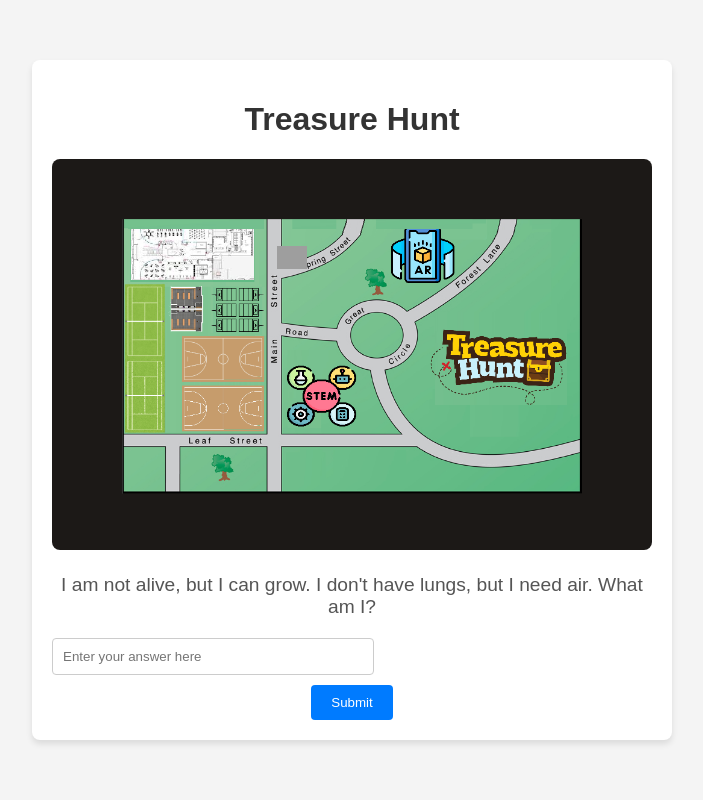
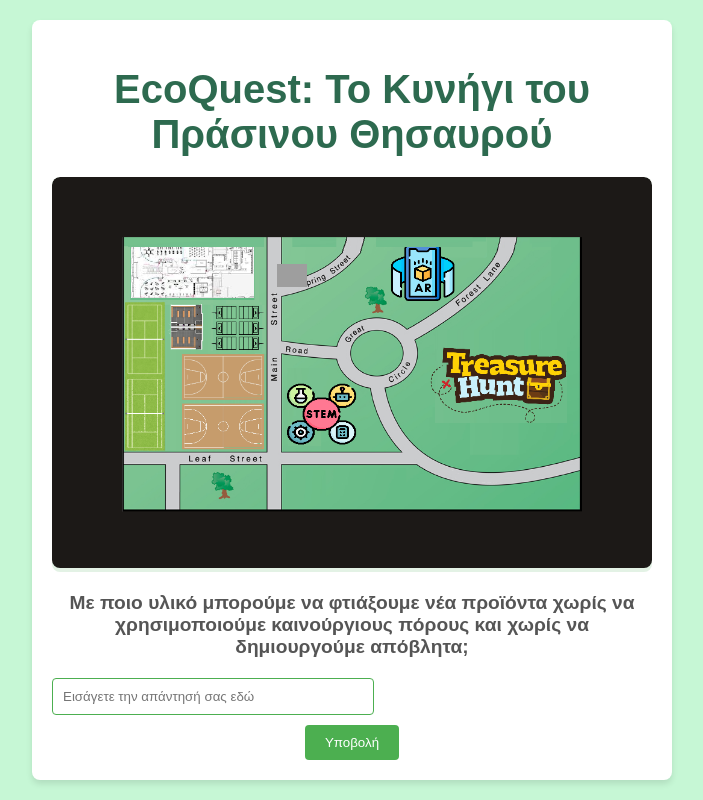
Before and after one commit to Gyorgiz/Project-Nexus, a plain HTML site: page index.html in a window 1280 px wide. Both pictures are taken after a click on the element 580 px from the left and 309 px from the top of the page. Shown: the whole page, without its empty margins (288-991 px from the left). Drawn offline with Linux system fonts and the light colour scheme; grey boxes are pictures that could not be loaded.

Commit message:
Update index.html

```diff
--- a/index.html
+++ b/index.html
@@ -1,9 +1,9 @@
 <!DOCTYPE html>
-<html lang="en">
+<html lang="el">
 <head>
     <meta charset="UTF-8">
     <meta name="viewport" content="width=device-width, initial-scale=1.0">
-    <title>Treasure Hunt</title>
+    <title>EcoQuest: Το Κυνήγι του Πράσινου Θησαυρού</title>
     <style>
         body {
             font-family: Arial, sans-serif;
@@ -14,7 +14,8 @@
             align-items: center;
             justify-content: center;
             height: 100vh;
-            background-color: #f4f4f4;
+            background-color: #c6f7d5;
+            color: #2d2d2d;
         }
         .container {
             text-align: center;
@@ -26,11 +27,16 @@
             max-width: 600px;
         }
         h1 {
-            color: #333;
+            color: #2d6a4f;
+            font-size: 2.5rem;
+            margin-bottom: 20px;
         }
         .map-container {
             position: relative;
             margin: 20px 0;
+            background-color: #e3f2e5;
+            border-radius: 8px;
+            overflow: hidden;
         }
         .map-container img {
             width: 100%;
@@ -49,25 +55,26 @@
             margin: 20px 0;
             font-size: 1.2rem;
             color: #555;
+            font-weight: bold;
         }
         input[type="text"] {
             padding: 10px;
             width: 80%;
             max-width: 300px;
             margin-bottom: 10px;
-            border: 1px solid #ccc;
+            border: 1px solid #4caf50;
             border-radius: 4px;
         }
         button {
             padding: 10px 20px;
-            background: #007bff;
+            background: #4caf50;
             color: #ffffff;
             border: none;
             border-radius: 4px;
             cursor: pointer;
         }
         button:hover {
-            background: #0056b3;
+            background: #388e3c;
         }
         .success {
             color: green;
@@ -77,27 +84,31 @@
 </head>
 <body>
     <div class="container">
-        <h1>Treasure Hunt</h1>
+        <h1>EcoQuest: Το Κυνήγι του Πράσινου Θησαυρού</h1>
         <div class="map-container">
-            <img src="https://github.com/Gyorgiz/Project-Nexus/blob/0ad80b105f34fb5554478c1e44103b27cb94c795/custom_map.png" alt="Park Map">
+            <img src="https://github.com/Gyorgiz/Project-Nexus/blob/0ad80b105f34fb5554478c1e44103b27cb94c795/custom_map.png" alt="Χάρτης Πάρκου">
             <div class="marker" id="marker1" style="top: 30%; left: 40%;"></div>
             <div class="marker" id="marker2" style="top: 60%; left: 50%; display: none;"></div>
             <div class="marker" id="marker3" style="top: 80%; left: 20%; display: none;"></div>
         </div>
-        <p class="clue">Welcome! Click the first marker to begin your treasure hunt.</p>
-        <input type="text" id="answer" placeholder="Enter your answer here" style="display: none;">
-        <button id="actionButton" style="display: none;">Submit</button>
+        <p class="clue">Καλώς ήρθατε! Πατήστε το πρώτο δείκτη για να ξεκινήσετε το κυνήγι του θησαυρού.</p>
+        <input type="text" id="answer" placeholder="Εισάγετε την απάντησή σας εδώ" style="display: none;">
+        <button id="actionButton" style="display: none;">Υποβολή</button>
         <p id="feedback" class="success" style="display: none;"></p>
     </div>
 
     <script>
         const clues = [
-            "I am not alive, but I can grow. I don't have lungs, but I need air. What am I?", // Answer: Fire
-            "I speak without a mouth and hear without ears. I have no body, but I come alive with the wind. What am I?", // Answer: Echo
-            "The more of me you take, the more you leave behind. What am I?" // Answer: Footsteps
+            "Με ποιο υλικό μπορούμε να φτιάξουμε νέα προϊόντα χωρίς να χρησιμοποιούμε καινούργιους πόρους και χωρίς να δημιουργούμε απόβλητα;", // Απάντηση: Ανακυκλωμένο χαρτί
+            "Έχω πολλά πρόσωπα: μπορώ να γίνω τσάντα, μπουκάλι ή παιχνίδι. Κι αν με ανακυκλώσεις, γίνω κάτι νέο. Τι είμαι;", // Απάντηση: Πλαστικό
+            "Δεν έχω πόδια αλλά μπορώ να ταξιδεύω σε όλο τον πλανήτη και να βλάπτω το περιβάλλον. Πρέπει να με ανακυκλώσεις σωστά. Τι είμαι;", // Απάντηση: Χαρτί
+            "Είμαι το αποτέλεσμα της καύσης πλαστικών και άλλων απορριμμάτων, και προκαλώ ρύπανση και αύξηση της θερμοκρασίας του πλανήτη. Τι είμαι;", // Απάντηση: Αέρια του θερμοκηπίου
+            "Αν με χρησιμοποιήσεις σωστά, μπορώ να βοηθήσω να διατηρηθεί το περιβάλλον καθαρό, αλλά αν με αφήσεις παντού, μολύνω τα πάντα. Τι είμαι;", // Απάντηση: Μπουκάλι νερού (ή πλαστικό)
+            "Είμαι μια φυσική πηγή ενέργειας που δεν ρυπαίνει και έχει αστείρευτη δύναμη. Είμαι ανανεώσιμη και με βοηθάς να εξοικονομήσεις πόρους. Τι είμαι;", // Απάντηση: Ηλιακή ενέργεια
+            "Είμαι το αποτέλεσμα των σκουπιδιών που πετάμε και μπορεί να προκαλέσω σοβαρά προβλήματα στον πλανήτη μας. Τι είμαι;" // Απάντηση: Ρύπανση ή θαλάσσια ρύπανση
         ];
 
-        const answers = ["fire", "echo", "footsteps"];
+        const answers = ["ανακυκλωμένο χαρτί", "πλαστικό", "χαρτί", "αέρια του θερμοκηπίου", "μπουκάλι νερού", "ηλιακή ενέργεια", "ρύπανση"];
 
         let currentClueIndex = -1;
 
@@ -120,7 +131,7 @@
                     answerInput.style.display = "block";
                     actionButton.style.display = "inline-block";
                 } else {
-                    alert("Solve the previous clue first!");
+                    alert("Λύστε πρώτα το προηγούμενο γρίφο!");
                 }
             });
         });
@@ -129,22 +140,22 @@
             const userAnswer = answerInput.value.trim().toLowerCase();
             if (userAnswer === answers[currentClueIndex]) {
                 feedback.style.display = "block";
-                feedback.textContent = "Correct!";
+                feedback.textContent = "Σωστό!";
 
-                // Move to next clue or end the game
+                // Προχωράμε στο επόμενο γρίφο ή τελειώνουμε το παιχνίδι
                 if (currentClueIndex < clues.length - 1) {
                     markers[currentClueIndex + 1].style.display = "block";
                     answerInput.value = "";
                     answerInput.style.display = "none";
                     actionButton.style.display = "none";
                 } else {
-                    clueElement.textContent = "Congratulations! You've completed the treasure hunt!";
+                    clueElement.textContent = "Συγχαρητήρια! Ολοκληρώσατε το κυνήγι του θησαυρού!";
                     answerInput.style.display = "none";
                     actionButton.style.display = "none";
                 }
             } else {
                 feedback.style.display = "block";
-                feedback.textContent = "Incorrect, try again.";
+                feedback.textContent = "Λάθος, προσπαθήστε ξανά.";
             }
         });
     </script>
```
